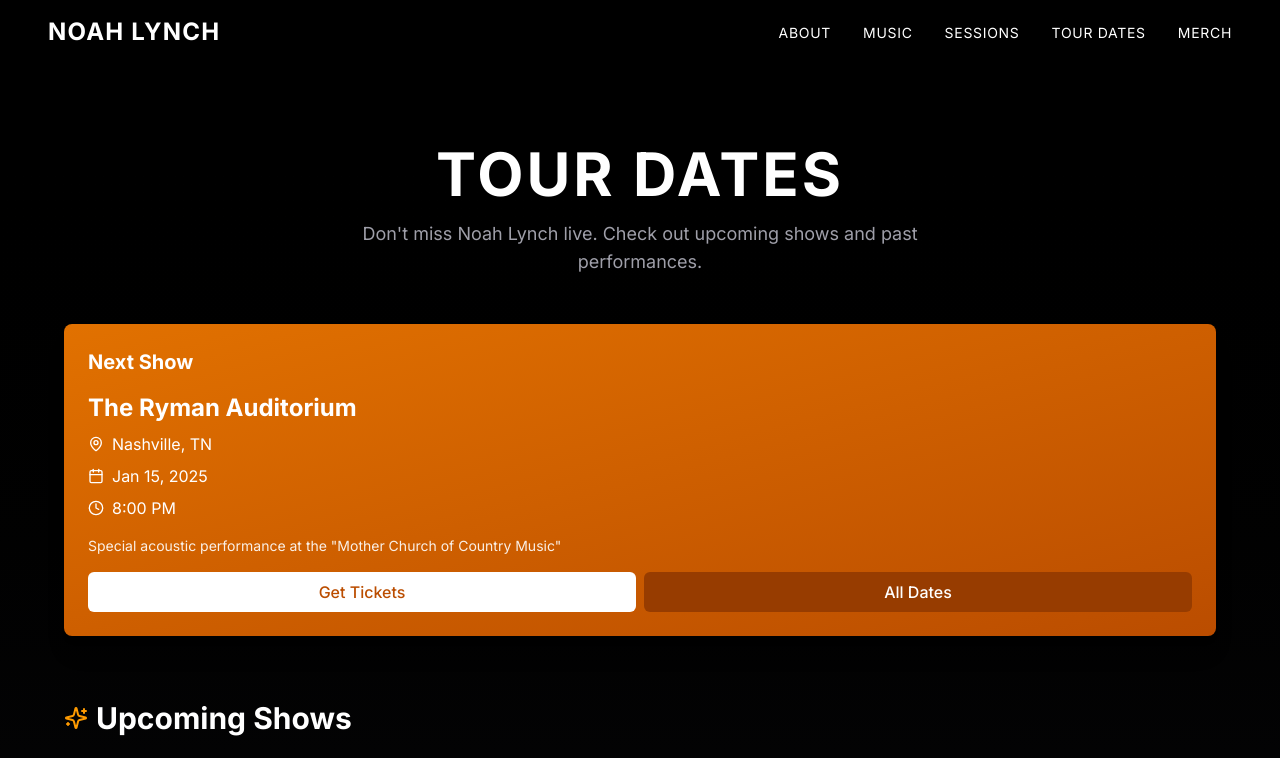
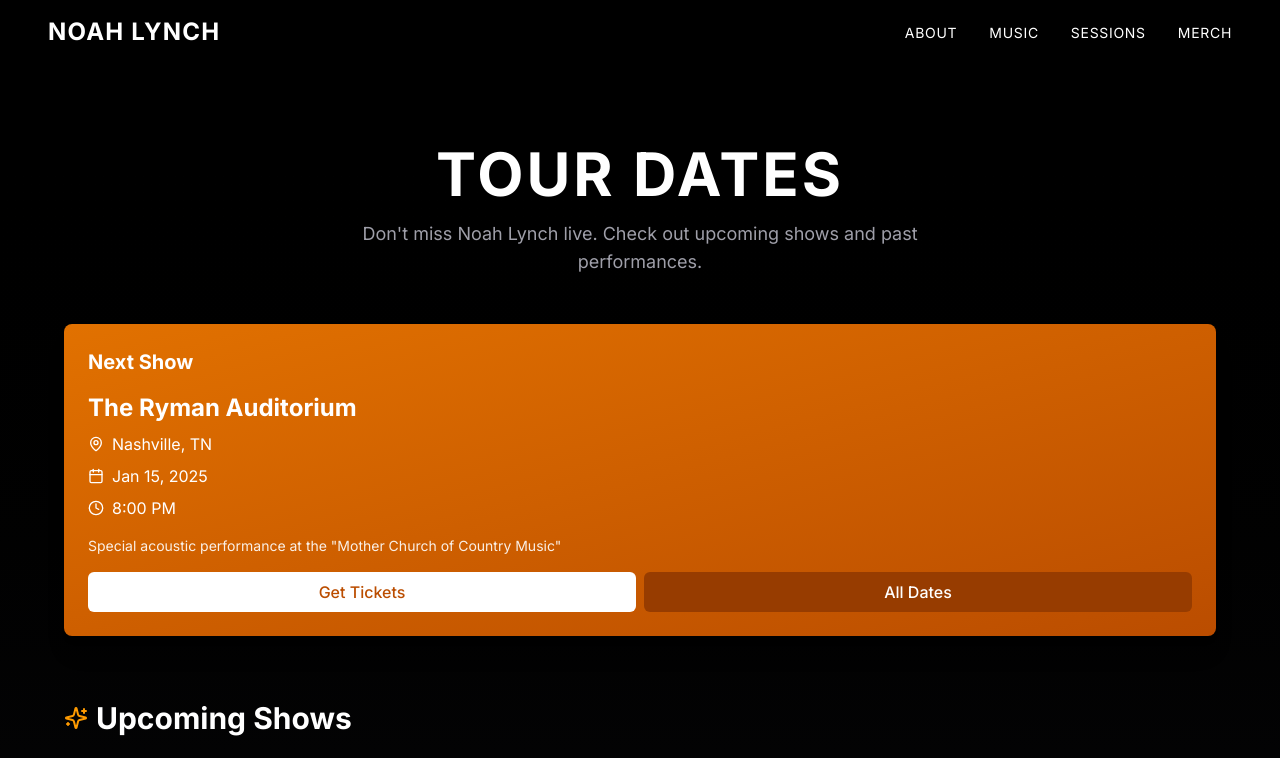
Before and after one commit to TylerAustinW/NoahLynch, a Next.js app: page /tour-dates in a window 1280 px wide. Shown: the top 758 px of the page. Built offline with nearby package versions, Linux system fonts and the light colour scheme.

Commit message:
Remove TOUR DATES link from navigation

```diff
--- a/components/layout/navbar.tsx
+++ b/components/layout/navbar.tsx
@@ -118,17 +118,6 @@ export default function Navbar() {
       </motion.div>
       <motion.div className="relative">
         <Link
-          href="/tour-dates"
-          className={baseLinkClasses}
-          onClick={() => closeMenu()}
-        >
-          <motion.span className={dynamicTextClasses} transition={{ duration: 0.3, ease: 'easeInOut' }}>
-            TOUR DATES
-          </motion.span>
-        </Link>
-      </motion.div>
-      <motion.div className="relative">
-        <Link
           href="/merch"
           className={baseLinkClasses}
           onClick={() => closeMenu()}
```
